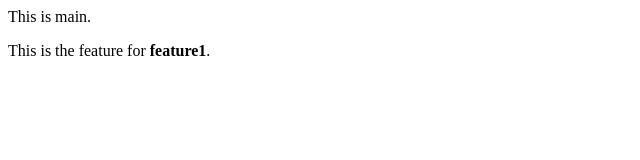
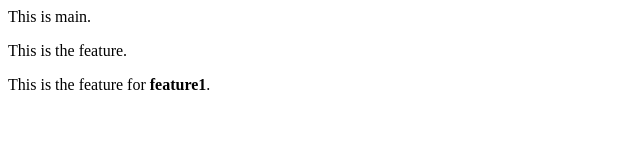
Before and after one commit to borikhelvi/BranchedRepo, a plain HTML site: page index.html in a window 1280 px wide. Shown: the whole page, without its empty margins (0-640 px from the left). Drawn offline with Linux system fonts and the light colour scheme.

Commit message:
feature is edited

```diff
--- a/index.html
+++ b/index.html
@@ -1,2 +1,3 @@
 <p>This is main.</p>
+<p>This is the feature.</p>
 <p>This is the feature for <b>feature1</b>.</p>
```
Also changed, not shown: 1 other file.
